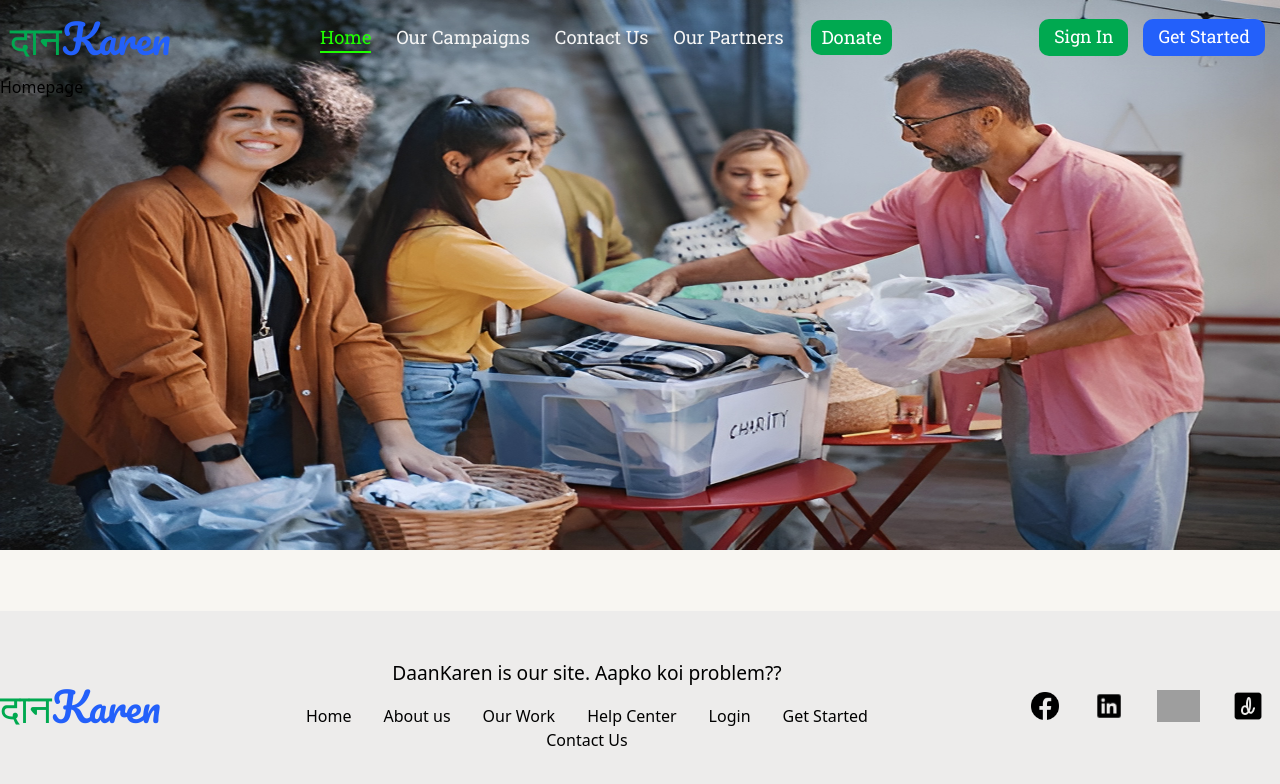
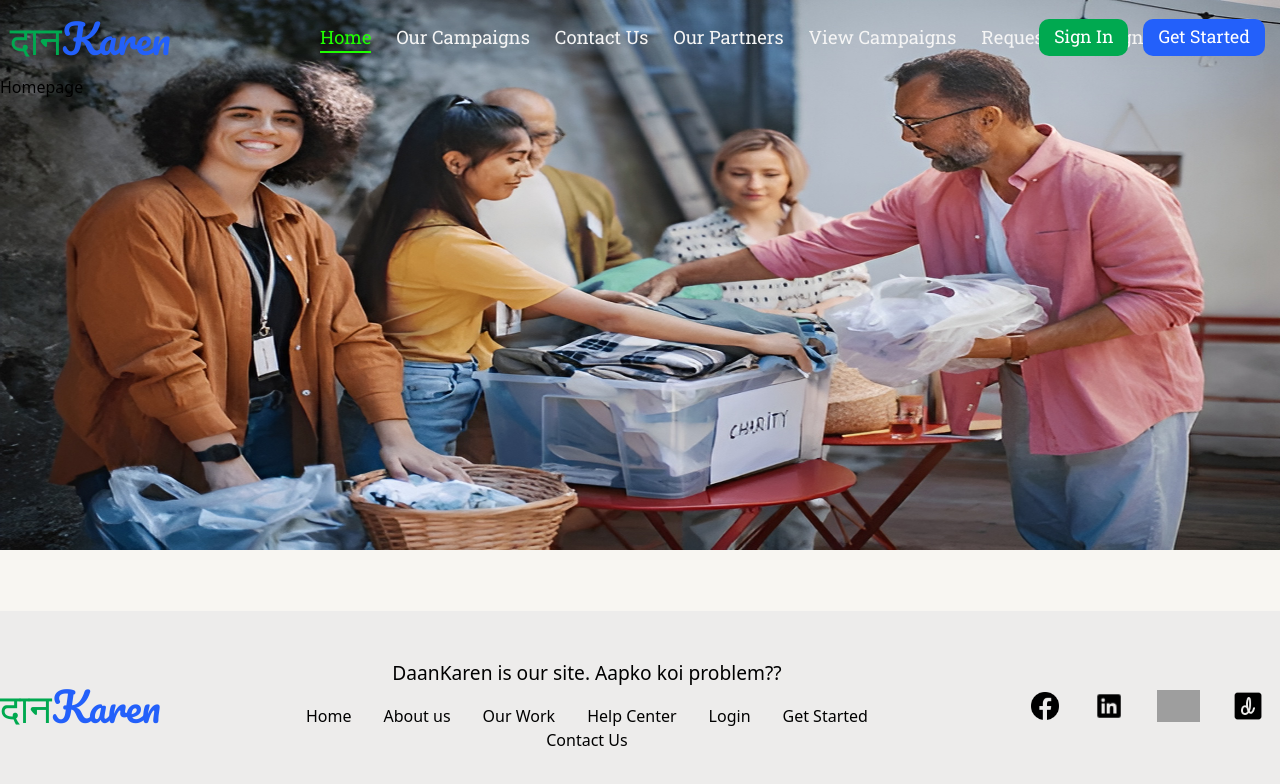
Before and after one commit to vinay-dhankhar/daankarenDeplyment, a React (Create React App) app in the folder frontend/: page / in a window 1280 px wide. Shown: the top 784 px of the page. Built offline with nearby package versions, Linux system fonts and the light colour scheme; grey boxes are pictures that could not be loaded.

Commit message:
view campaigns section added

```diff
--- a/frontend/src/App.js
+++ b/frontend/src/App.js
@@ -10,6 +10,7 @@ import PartnerPage from './components/PartnerPage';
 import LoginPage from './components/LoginPage';
 import SignupPage from './components/SignupPage';
 import PendingTickets from './components/PendingTickets';
+import ViewCampaigns from './components/ViewCampaigns';
 import NewCampaign from './components/NewCampaign';
 import CampaignCard from './components/CampaignCard';
 import CampaignPage from './components/CampaignPage';
@@ -30,6 +31,7 @@ function App() {
           <Route path="/PendingTickets" element={<PendingTickets />} />
           <Route path="/CampaignCard" element={<CampaignCard />} />
           <Route path="/campaigns/:campaignId" element={<CampaignPage />} />
+          <Route path="ViewCampaigns" element={<ViewCampaigns />} />
         </Routes>
         <Footer />
       </Router>
--- a/frontend/src/components/Navbar.js
+++ b/frontend/src/components/Navbar.js
@@ -50,6 +50,16 @@ const Navcomp = () => {
               Our Partners
             </NavLink>
           </li>
+          <li className='nav-link-items'>
+            <NavLink to="/ViewCampaigns" activeClassName="active" onClick={handleNavLinksClick}>
+              View Campaigns
+            </NavLink>
+          </li>
+          <li className='nav-link-items'>
+            <NavLink to="/NewCampaign" activeClassName="active" onClick={handleNavLinksClick}>
+              Request Campaign
+            </NavLink>
+          </li>
           <li className='donate-button-container'>
             <NavLink to="/DonationPage" className={donateButtonClass} onMouseOver={handleDonateHover}
               onMouseOut={handleDonateOut} onClick={handleDonateClick}
--- /dev/null
+++ b/frontend/src/components/ViewCampaigns.js
@@ -0,0 +1,35 @@
+import React, { useState, useEffect } from 'react';
+import CampaignCard from './CampaignCard';
+
+function ViewCampaigns() {
+  const [viewCampaigns, setViewCampaigns] = useState([]);
+
+  useEffect(() => {
+    fetch('http://localhost:4000/campaigns/approved')
+      .then(response => {
+        if (!response.ok) {
+          throw new Error('Network response was not ok');
+        }
+        return response.json();
+      })
+      .then(data => {
+        setViewCampaigns(data);
+      })
+      .catch(error => {
+        console.error('Error fetching pending campaigns:', error);
+      });
+  }, []);
+
+  return (
+    <div>
+      <h2>All Campaigns</h2>
+      <ul>
+        {viewCampaigns.map(campaign => (
+          <CampaignCard campaign={campaign}/>
+        ))}
+      </ul>
+    </div>
+  );
+}
+
+export default ViewCampaigns;
```
